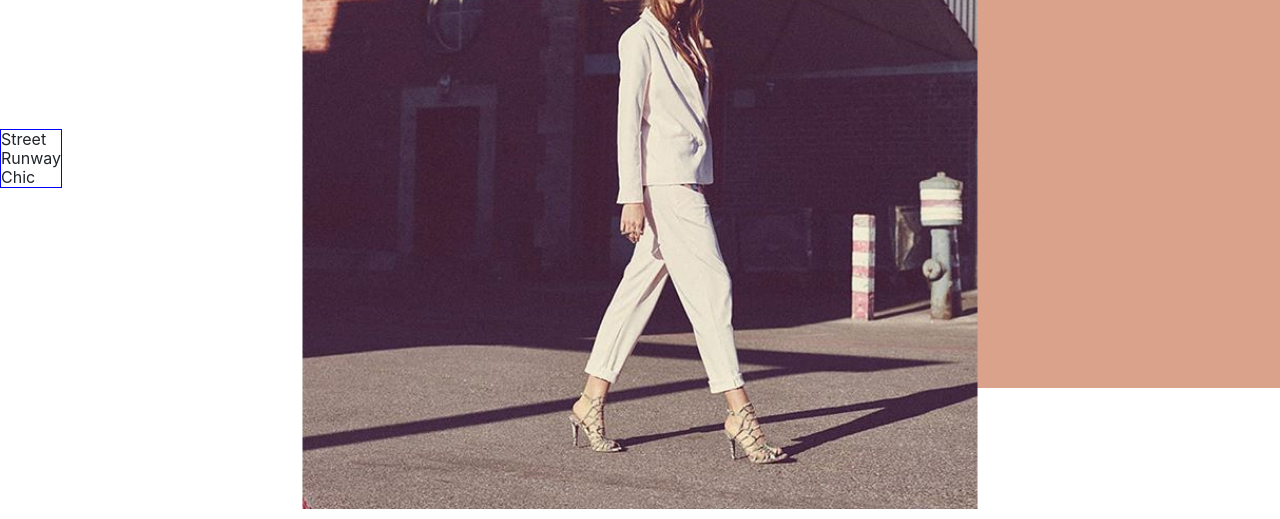
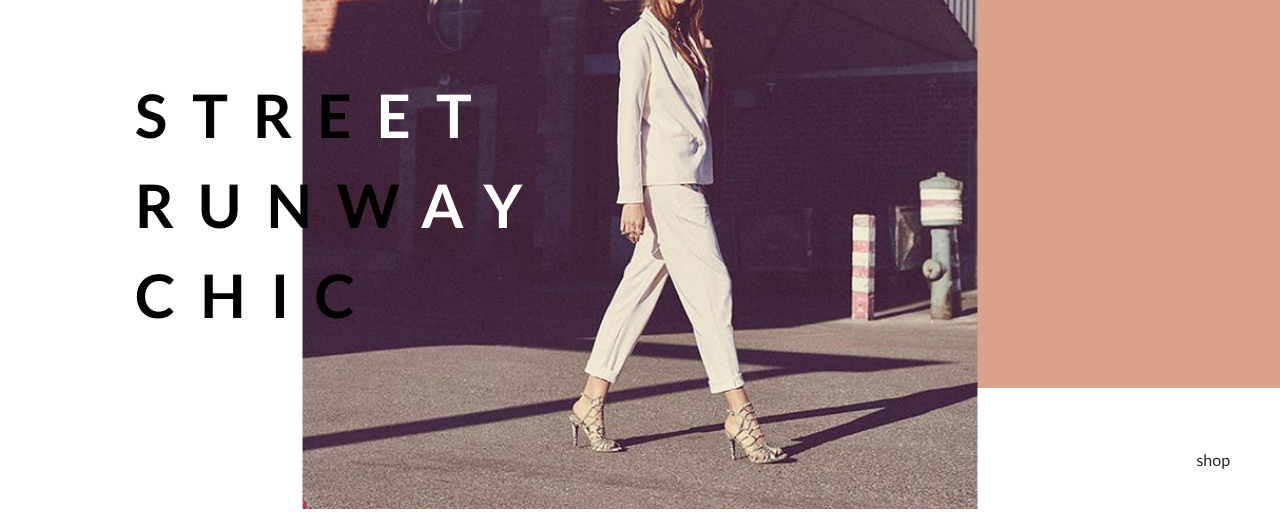
Before and after one commit to jaepass/demostore-cjs, a Vue app: page / in a window 1280 px wide. Shown: the part 252-771 px from the top of the page. Built offline with nearby package versions, Linux system fonts and the light colour scheme.

Commit message:
edited hero text and shop text

```diff
--- a/public/index.html
+++ b/public/index.html
@@ -7,9 +7,12 @@
     <!-- Load Bootstrap -->
     <link rel="stylesheet" href="https://maxcdn.bootstrapcdn.com/bootstrap/4.0.0/css/bootstrap.min.css" integrity="sha384-Gn5384xqQ1aoWXA+058RXPxPg6fy4IWvTNh0E263XmFcJlSAwiGgFAW/dAiS6JXm"
       crossorigin="anonymous">
+    <!-- Favicon -->
     <link rel="icon" href="<%= BASE_URL %>favicon.ico">
      <!-- Load Font Awesome -->
     <link rel="" href="https://stackpath.bootstrapcdn.com/font-awesome/4.7.0/css/font-awesome.min.css">
+    <!-- Load Google font -->
+    <link href="https://fonts.googleapis.com/css?family=Lato:300,400,700,900&display=swap" rel="stylesheet">
     <!-- Load Axios -->
     <script src="https://unpkg.com/axios/dist/axios.min.js"></script>
 
--- a/src/App.vue
+++ b/src/App.vue
@@ -114,6 +114,11 @@ export default {
 <style>
 body {
   background-color: #ffffff;
+  font-family: 'Lato', sans-serif;
+}
+
+h1{
+  text-transform: uppercase;
 }
 
 </style>
--- a/src/components/Hero.vue
+++ b/src/components/Hero.vue
@@ -2,7 +2,7 @@
     <div class="hero-wrapper">
         <header>
 
-            <div class="logo" >
+            <div class="logo" href="/">
                 <img width="175px" src="@/assets/logo.png" alt="Tribal Logo">
             </div>
 
@@ -13,12 +13,18 @@
             <div class="hero-bg"></div>
         </header>
 
-        <img width="675px" src="@/assets/hero-img.jpg" class="hero-img" alt="hero image">
+            <img width="675px" src="@/assets/hero-img.jpg" class="hero-img" alt="hero image">
 
-        <div class="hero-text">
-            <h1>Street</h1>
-            <h1>Runway</h1>
-            <h1>Chic</h1>
+            <div class="hero-text">
+                <h1>Stre<span>et</span></h1>
+                <h1>Runw<span>ay</span></h1>
+                <h1>Chic</h1>
+            </div>
+
+        <div class="shop-scroll">
+            <div class="shop-text">
+                <h2>shop</h2>
+            </div>
         </div>
 
     </div>
@@ -53,6 +59,7 @@ nav a img {
 
 .logo{
     padding: 30px 0 0 30px;
+    cursor: pointer;
 }
 
 .hero-img{
@@ -63,6 +70,10 @@ nav a img {
     top: 50%;
     transform: translateX(-50%);
 }
+
+/* .hero-img-text {
+    border: 1px solid blue;
+} */
 
 .hero-bg {
     position: absolute;
@@ -75,8 +86,32 @@ nav a img {
 
 .hero-text{
     position: absolute;
-    border: 1px solid blue;
-    top: 50%;
+    top: 60%;
+    left: 135px;
+    transform: translateY(-50%);
+    z-index: 999;
+
+}
+
+.hero-text h1{
+    color: black;
+    font-weight: 700;
+    font-size: 60px;
+    letter-spacing: 25px;
+	mix-blend-mode: exclusion;
+    line-height: 90px;
+}
+
+.hero-text h1 span{
+    color: white;
+}
+
+.shop-scroll{
+    position: absolute;
+    bottom: 30px;
+    transform: translateY(-50%);
+    z-index: 999;
+    right: 50px;
 }
 
 </style>
```
